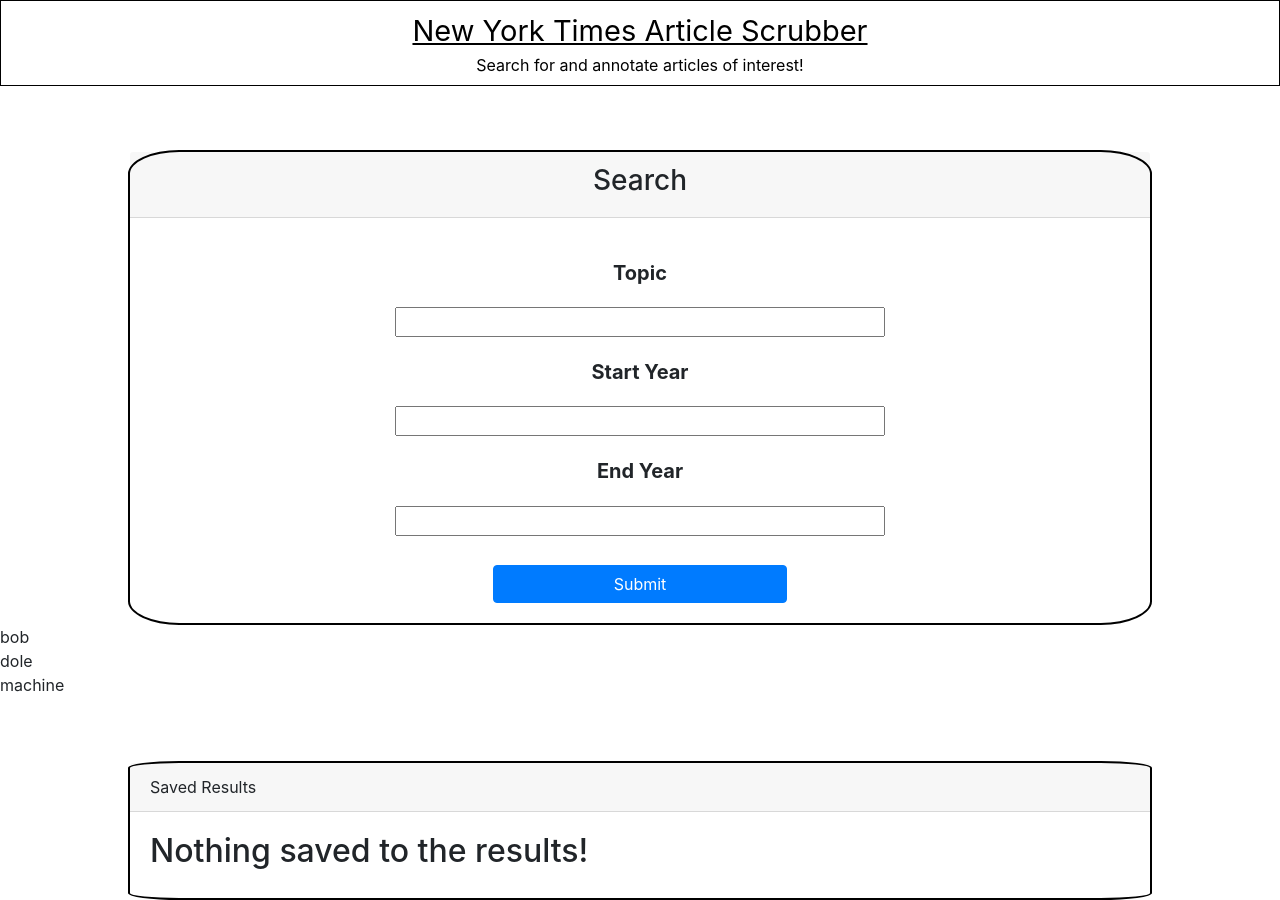
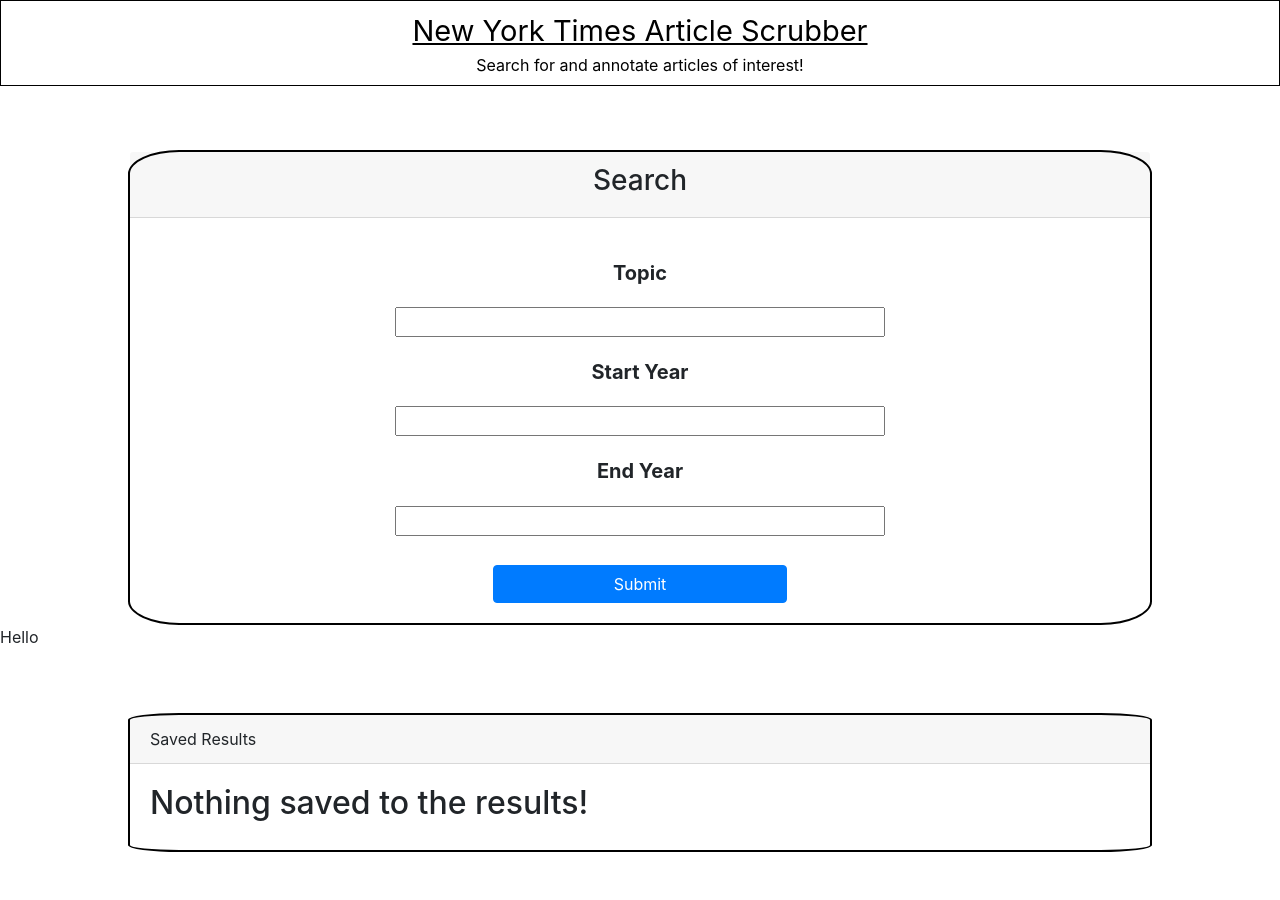
Before and after one commit to ahan1986/MERN-NYTsearch, a React (Create React App) app in the folder react-search-nyt/: page / in a window 1280 px wide. After the commit the page ends 852 px from the top, so only its background shows below. Built offline with nearby package versions, Linux system fonts and the light colour scheme.

Commit message:
install axios

```diff
--- a/react-search-nyt/package.json
+++ b/react-search-nyt/package.json
@@ -3,6 +3,7 @@
   "version": "0.1.0",
   "private": true,
   "dependencies": {
+    "axios": "^0.18.0",
     "react": "^16.5.2",
     "react-dom": "^16.5.2",
     "react-router-dom": "^4.3.1",
--- a/react-search-nyt/src/component/result/Result.js
+++ b/react-search-nyt/src/component/result/Result.js
@@ -3,7 +3,7 @@
 
 export default class Result extends Component {
     state = {
-        article: ['bob', 'dole', 'machine'],
+        article: [],
     }
 
   render() {
```
Also changed, not shown: 1 other file (tests, documents, lock files or other folders).
